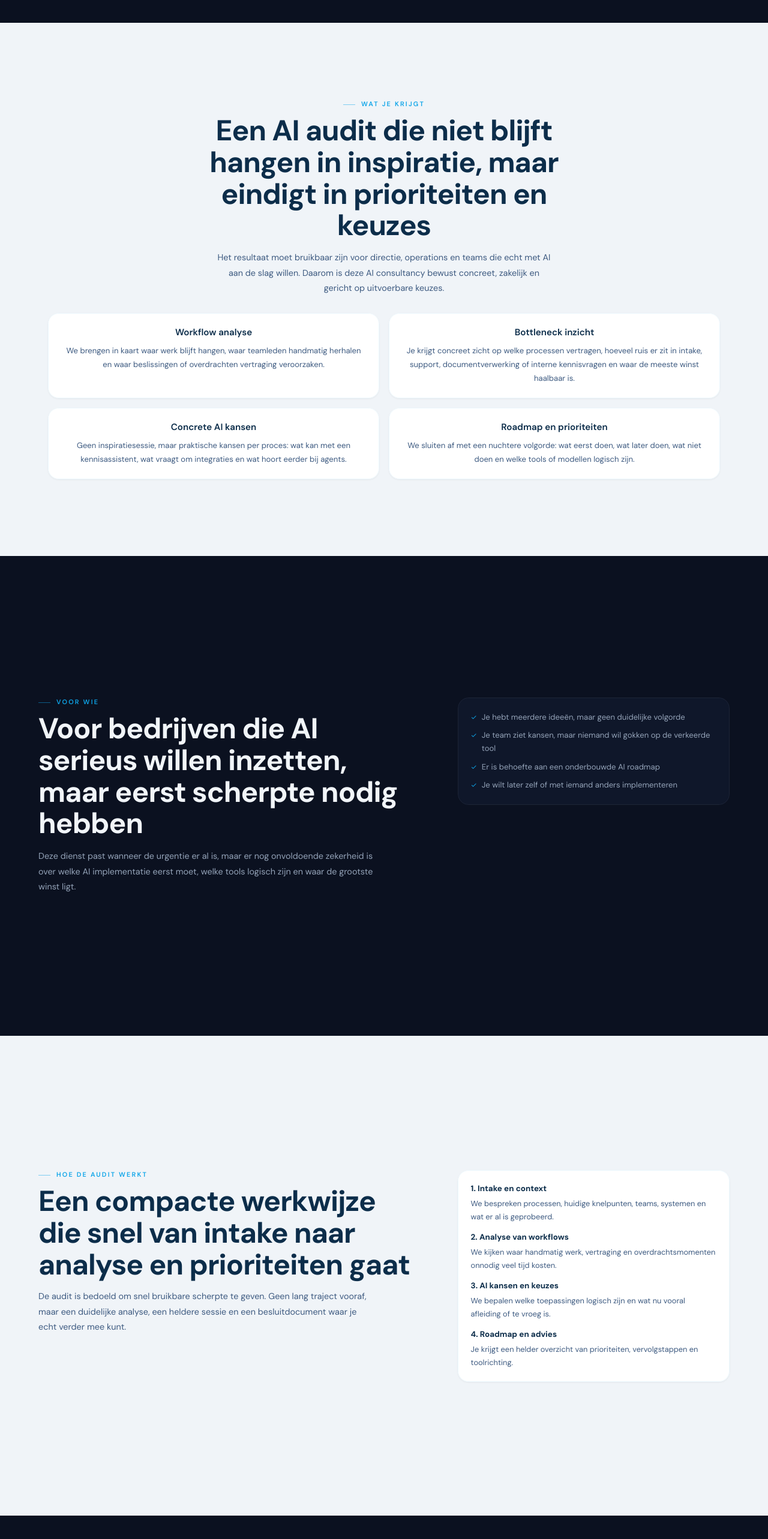
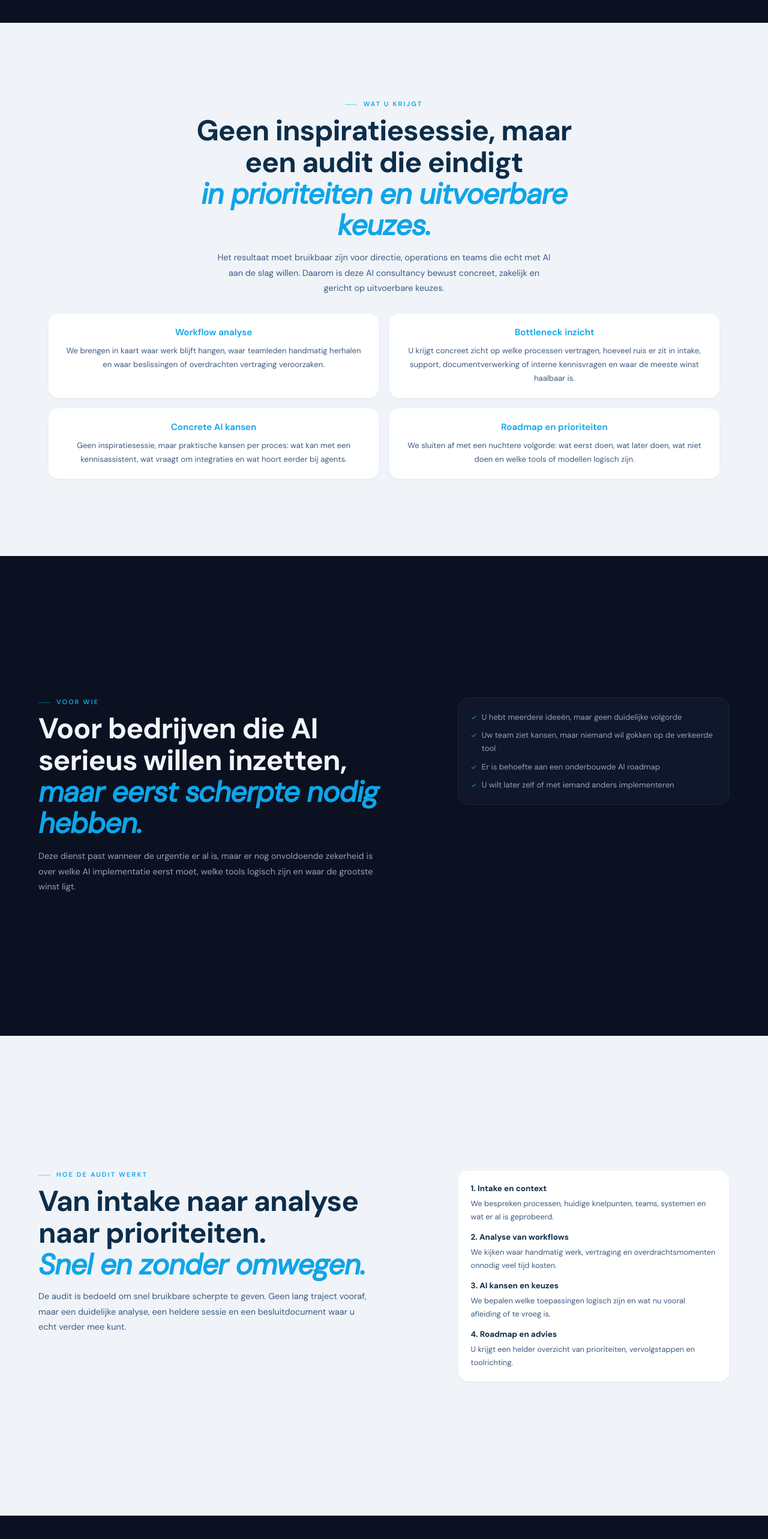
Before and after one commit to Starre03/ai-site, a React (Vite) app: page /ai-audit in a window 1280 px wide. Shown: the part 958-3524 px from the top of the page at 60% size. Built offline with nearby package versions, Linux system fonts and the light colour scheme; no server answers.

Commit message:
Tone and visual accents: blue display:block spans, formal u/uw, punchy headings

```diff
--- a/src/pages/Agents.jsx
+++ b/src/pages/Agents.jsx
@@ -70,8 +70,10 @@ export default function AgentsPage() {
             light
             title={
               <>
-                OpenClaw is geen losse demo,
-                <em style={{ color: C.primary, fontStyle: "italic" }}> maar een agent system dat werk doorzet en uitvoert</em>
+                OpenClaw is geen losse demo.
+                <span style={{ display: "block", color: C.primary, fontStyle: "italic" }}>
+                  Een agent system dat werk doorzet en uitvoert.
+                </span>
               </>
             }
             text="Daarmee verschilt deze dienst fundamenteel van AI integraties. Integraties helpen medewerkers sneller werken. OpenClaw AI agents pakken werk op, routeren het door, verrijken context en zetten vervolgstappen klaar of voeren ze uit."
@@ -109,7 +111,7 @@ export default function AgentsPage() {
                   style={{ background: C.lightCard, height: "100%", boxShadow: "0 1px 3px rgba(0,0,0,0.06)" }}
                 >
                   <div style={{ padding: "1.35rem", height: "100%" }}>
-                    <h3 style={{ color: C.lightText, fontFamily: BODY, fontSize: "0.95rem", fontWeight: 600 }}>{item.title}</h3>
+                    <h3 style={{ color: C.primary, fontFamily: BODY, fontSize: "0.95rem", fontWeight: 600 }}>{item.title}</h3>
                     <p style={{ color: C.lightTextSoft, fontFamily: BODY, fontSize: "0.82rem", lineHeight: 1.75, marginTop: 10 }}>
                       {item.body}
                     </p>
@@ -126,7 +128,14 @@ export default function AgentsPage() {
           <div>
             <SectionHeading
               tag="Wanneer dit past"
-              title={<>Kies AI agents zodra werk niet mag stoppen bij een antwoord, maar door moet naar actie</>}
+              title={
+                <>
+                  Kies AI agents als werk niet stopt bij een antwoord.
+                  <span style={{ display: "block", color: C.primary, fontStyle: "italic" }}>
+                    Het moet door naar actie.
+                  </span>
+                </>
+              }
               text="Zodra inbox, support, intake, leadopvolging of routing deels zelfstandig moeten verlopen, is dit de logische dienst. Dan heeft u geen losse integratie meer nodig, maar een OpenClaw setup met samenwerkende agents."
             />
           </div>
@@ -153,7 +162,14 @@ export default function AgentsPage() {
             <SectionHeading
               light
               tag="Waarom OpenClaw"
-              title={<>OpenClaw voelt onderscheidend omdat meerdere agents tegelijk kunnen kijken, redeneren en handelen</>}
+              title={
+                <>
+                  Meerdere agents die tegelijk kijken, redeneren en handelen.
+                  <span style={{ display: "block", color: C.primary, fontStyle: "italic" }}>
+                    Dat is het verschil met een losse integratie.
+                  </span>
+                </>
+              }
               text="Dat maakt OpenClaw interessant voor bedrijven die nieuwsgierig zijn naar moderne AI agents voor bedrijven, AI automatisering en agent systems die samenwerken tussen inbox, CRM, routing en opvolging."
             />
           </div>
@@ -186,7 +202,9 @@ export default function AgentsPage() {
         title={
           <>
             Interesse in een OpenClaw setup?
-            <em style={{ color: C.primary, fontStyle: "italic" }}> Laat het ons weten.</em>
+            <span style={{ display: "block", color: C.primary, fontStyle: "italic" }}>
+              Laat het ons weten.
+            </span>
           </>
         }
         text="Vertel kort welk proces u wilt automatiseren. Dan kijken we samen of een OpenClaw setup past."
--- a/src/pages/Audit.jsx
+++ b/src/pages/Audit.jsx
@@ -65,10 +65,17 @@ export default function AuditPage() {
       <PageSection bg={C.lightBg} minH="100vh" centerY>
         <div style={{ maxWidth: 1120, margin: "0 auto", textAlign: "center" }}>
           <SectionHeading
-            tag="Wat je krijgt"
+            tag="Wat u krijgt"
             light
             centered
-            title={<>Een AI audit die niet blijft hangen in inspiratie, maar eindigt in prioriteiten en keuzes</>}
+            title={
+              <>
+                Geen inspiratiesessie, maar een audit die eindigt
+                <span style={{ display: "block", color: C.primary, fontStyle: "italic" }}>
+                  in prioriteiten en uitvoerbare keuzes.
+                </span>
+              </>
+            }
             text="Het resultaat moet bruikbaar zijn voor directie, operations en teams die echt met AI aan de slag willen. Daarom is deze AI consultancy bewust concreet, zakelijk en gericht op uitvoerbare keuzes."
           />
           <div className="card-grid-two" style={{ marginTop: 28 }}>
@@ -79,7 +86,7 @@ export default function AuditPage() {
               },
               {
                 title: "Bottleneck inzicht",
-                body: "Je krijgt concreet zicht op welke processen vertragen, hoeveel ruis er zit in intake, support, documentverwerking of interne kennisvragen en waar de meeste winst haalbaar is.",
+                body: "U krijgt concreet zicht op welke processen vertragen, hoeveel ruis er zit in intake, support, documentverwerking of interne kennisvragen en waar de meeste winst haalbaar is.",
               },
               {
                 title: "Concrete AI kansen",
@@ -93,7 +100,7 @@ export default function AuditPage() {
               <Reveal key={item.title} delay={0.12 + index * 0.05} fill>
                 <GlowCard light style={{ background: C.lightCard, height: "100%", boxShadow: "0 1px 3px rgba(0,0,0,0.06)" }}>
                   <div style={{ padding: "1.35rem", height: "100%" }}>
-                    <h3 style={{ color: C.lightText, fontFamily: BODY, fontSize: "0.95rem", fontWeight: 600 }}>{item.title}</h3>
+                    <h3 style={{ color: C.primary, fontFamily: BODY, fontSize: "0.95rem", fontWeight: 600 }}>{item.title}</h3>
                     <p style={{ color: C.lightTextSoft, fontFamily: BODY, fontSize: "0.82rem", lineHeight: 1.75, marginTop: 10 }}>
                       {item.body}
                     </p>
@@ -110,7 +117,14 @@ export default function AuditPage() {
           <div>
             <SectionHeading
               tag="Voor wie"
-              title={<>Voor bedrijven die AI serieus willen inzetten, maar eerst scherpte nodig hebben</>}
+              title={
+                <>
+                  Voor bedrijven die AI serieus willen inzetten,
+                  <span style={{ display: "block", color: C.primary, fontStyle: "italic" }}>
+                    maar eerst scherpte nodig hebben.
+                  </span>
+                </>
+              }
               text="Deze dienst past wanneer de urgentie er al is, maar er nog onvoldoende zekerheid is over welke AI implementatie eerst moet, welke tools logisch zijn en waar de grootste winst ligt."
             />
           </div>
@@ -119,10 +133,10 @@ export default function AuditPage() {
               <div style={{ padding: "1.35rem" }}>
                 <BulletList
                   items={[
-                    "Je hebt meerdere ideeën, maar geen duidelijke volgorde",
-                    "Je team ziet kansen, maar niemand wil gokken op de verkeerde tool",
+                    "U hebt meerdere ideeën, maar geen duidelijke volgorde",
+                    "Uw team ziet kansen, maar niemand wil gokken op de verkeerde tool",
                     "Er is behoefte aan een onderbouwde AI roadmap",
-                    "Je wilt later zelf of met iemand anders implementeren",
+                    "U wilt later zelf of met iemand anders implementeren",
                   ]}
                 />
               </div>
@@ -137,8 +151,15 @@ export default function AuditPage() {
             <SectionHeading
               tag="Hoe de audit werkt"
               light
-              title={<>Een compacte werkwijze die snel van intake naar analyse en prioriteiten gaat</>}
-              text="De audit is bedoeld om snel bruikbare scherpte te geven. Geen lang traject vooraf, maar een duidelijke analyse, een heldere sessie en een besluitdocument waar je echt verder mee kunt."
+              title={
+                <>
+                  Van intake naar analyse naar prioriteiten.
+                  <span style={{ display: "block", color: C.primary, fontStyle: "italic" }}>
+                    Snel en zonder omwegen.
+                  </span>
+                </>
+              }
+              text="De audit is bedoeld om snel bruikbare scherpte te geven. Geen lang traject vooraf, maar een duidelijke analyse, een heldere sessie en een besluitdocument waar u echt verder mee kunt."
             />
           </div>
           <Reveal delay={0.18}>
@@ -149,7 +170,7 @@ export default function AuditPage() {
                     ["1. Intake en context", "We bespreken processen, huidige knelpunten, teams, systemen en wat er al is geprobeerd."],
                     ["2. Analyse van workflows", "We kijken waar handmatig werk, vertraging en overdrachtsmomenten onnodig veel tijd kosten."],
                     ["3. AI kansen en keuzes", "We bepalen welke toepassingen logisch zijn en wat nu vooral afleiding of te vroeg is."],
-                    ["4. Roadmap en advies", "Je krijgt een helder overzicht van prioriteiten, vervolgstappen en toolrichting."],
+                    ["4. Roadmap en advies", "U krijgt een helder overzicht van prioriteiten, vervolgstappen en toolrichting."],
                   ].map(([title, body]) => (
                     <div key={title}>
                       <div style={{ color: C.lightText, fontFamily: BODY, fontSize: "0.84rem", fontWeight: 700 }}>{title}</div>
@@ -168,8 +189,15 @@ export default function AuditPage() {
           <div>
             <SectionHeading
               tag="Uitkomst"
-              title={<>Na de AI audit weet je waar je moet starten, wat je moet laten liggen en wat het kan opleveren</>}
-              text="Dat is precies waarom deze dienst los waarde heeft. Je koopt duidelijkheid, prioritering en een betere basis voor AI implementatie."
+              title={
+                <>
+                  Na de audit weet u precies waar te starten
+                  <span style={{ display: "block", color: C.primary, fontStyle: "italic" }}>
+                    en wat u kunt laten liggen.
+                  </span>
+                </>
+              }
+              text="Dat is precies waarom deze dienst los waarde heeft. U koopt duidelijkheid, prioritering en een betere basis voor AI implementatie."
             />
           </div>
           <Reveal delay={0.18}>
@@ -195,7 +223,14 @@ export default function AuditPage() {
             tag="Waarom eerst een AI audit"
             light
             centered
-            title={<>Eerst helderheid over waar AI waarde toevoegt, daarna implementatie</>}
+            title={
+              <>
+                Eerst helderheid over waar AI waarde toevoegt.
+                <span style={{ display: "block", color: C.primary, fontStyle: "italic" }}>
+                  Daarna implementatie.
+                </span>
+              </>
+            }
             width={860}
           />
           <div className="card-grid-three" style={{ marginTop: 32 }}>
@@ -239,7 +274,7 @@ export default function AuditPage() {
                 >
                   <div style={{ padding: "1.5rem", display: "flex", flexDirection: "column", gap: 14, height: "100%" }}>
                     <div>
-                      <h3 style={{ color: C.lightText, fontFamily: BODY, fontSize: "1rem", fontWeight: 700 }}>{item.title}</h3>
+                      <h3 style={{ color: C.primary, fontFamily: BODY, fontSize: "1rem", fontWeight: 700 }}>{item.title}</h3>
                       <div
                         style={{
                           marginTop: 10,
@@ -275,7 +310,9 @@ export default function AuditPage() {
         title={
           <>
             Interesse in een AI audit?
-            <em style={{ color: C.primary, fontStyle: "italic" }}> Laat het ons weten.</em>
+            <span style={{ display: "block", color: C.primary, fontStyle: "italic" }}>
+              Laat het ons weten.
+            </span>
           </>
         }
         text="Vertel kort uw situatie. Dan bespreken we samen of een AI audit de juiste eerste stap is."
```
Also changed, not shown: src/pages/Integrations.jsx (+23 -5 lines).
